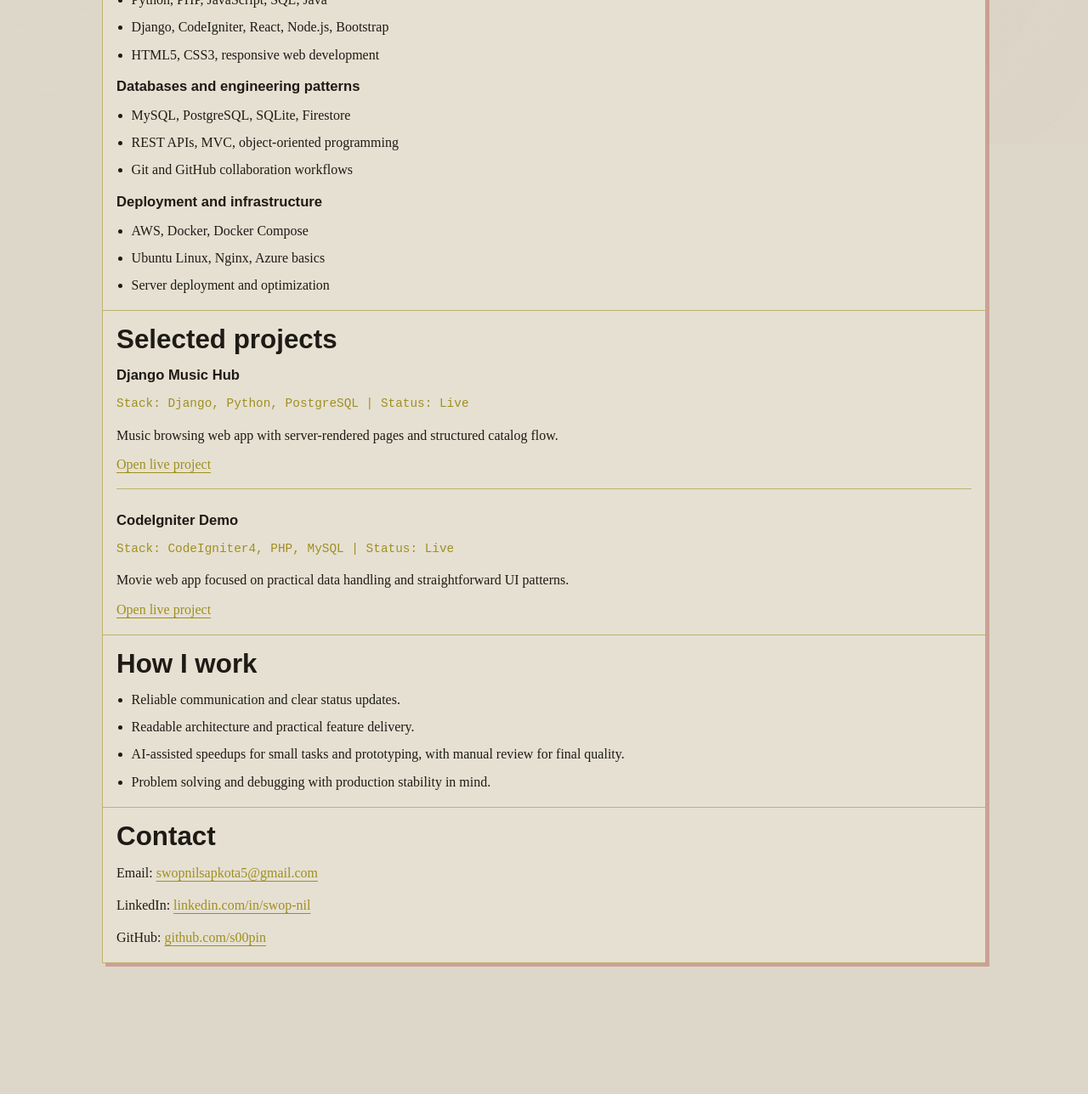
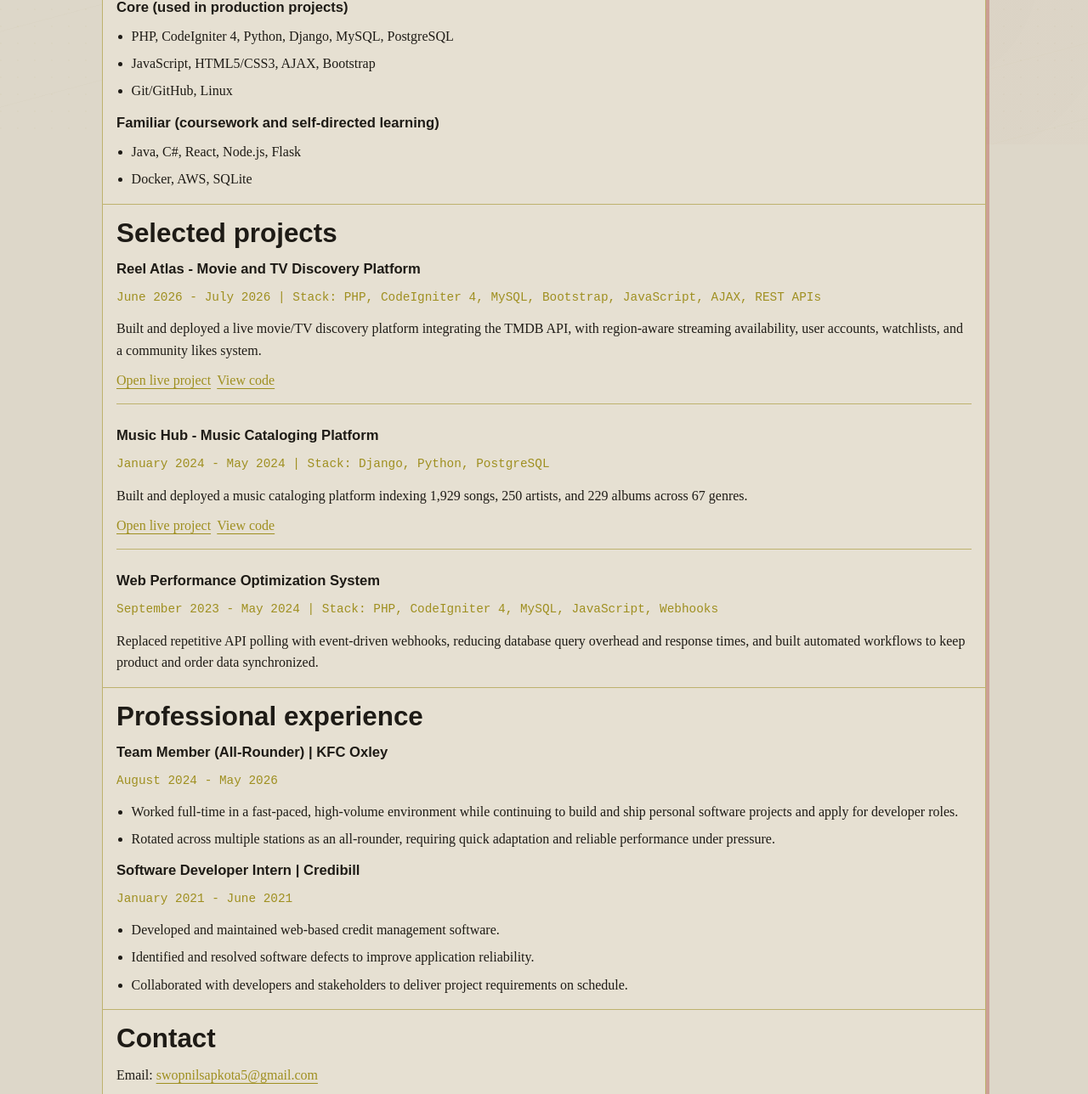
Before and after one commit to s00pin/s00pin, a plain HTML site: page info.html in a window 1280 px wide. Shown: the part 630-1918 px from the top of the page at 85% size. Before the commit the page ends 1802 px from the top, so only its background shows below. Drawn offline with Linux system fonts and the light colour scheme.

Commit message:
info
new info update

```diff
--- a/info.html
+++ b/info.html
@@ -38,41 +38,32 @@
       <header class="info-block">
         <p class="kicker">ALL INFO</p>
         <h1>Swopnil - detailed profile</h1>
-        <p>Full-stack developer focused on clean backend logic, practical frontend interfaces, and reliable deployments.</p>
-        <p class="meta-line">Location: Belgium | Availability: Full-time and freelance</p>
+        <p>Full-Stack Developer (BSc Hons Computing and Information Technology, University of Wolverhampton — Upper Second Class Honours) focused on building and deploying practical full-stack platforms end to end.</p>
+        <p class="meta-line">Location: Belgium | Availability: Available for Graduate Software Developer, Full-Stack Developer, Backend Developer, Web Developer, and Junior Software Engineer roles.</p>
       </header>
 
       <section class="info-block">
         <h2>Profile</h2>
-        <p>I build dependable web products with a strong focus on maintainability, readable code, and consistent delivery.</p>
+        <p>Built and deployed two live full-stack platforms end to end — a movie/TV discovery app integrating the TMDB API and a music catalog indexing nearly 2,000 tracks — covering authentication, relational data modelling, and third-party API integration.</p>
         <ul class="clean-list">
-          <li>Comfortable with backend architecture and frontend implementation.</li>
-          <li>Works well in both independent and team-based development.</li>
-          <li>Clear communication and practical execution are core working habits.</li>
+          <li>Currently expanding into TypeScript and React while applying for full-stack developer roles.</li>
+          <li>Comfortable using AI coding tools to move quickly, paired with manual review before anything ships.</li>
         </ul>
       </section>
 
       <section class="info-block">
         <h2>Technical skills</h2>
-        <h3>Languages and frameworks</h3>
+        <h3>Core (used in production projects)</h3>
         <ul class="clean-list">
-          <li>Python, PHP, JavaScript, SQL, Java</li>
-          <li>Django, CodeIgniter, React, Node.js, Bootstrap</li>
-          <li>HTML5, CSS3, responsive web development</li>
+          <li>PHP, CodeIgniter 4, Python, Django, MySQL, PostgreSQL</li>
+          <li>JavaScript, HTML5/CSS3, AJAX, Bootstrap</li>
+          <li>Git/GitHub, Linux</li>
         </ul>
 
-        <h3>Databases and engineering patterns</h3>
+        <h3>Familiar (coursework and self-directed learning)</h3>
         <ul class="clean-list">
-          <li>MySQL, PostgreSQL, SQLite, Firestore</li>
-          <li>REST APIs, MVC, object-oriented programming</li>
-          <li>Git and GitHub collaboration workflows</li>
-        </ul>
-
-        <h3>Deployment and infrastructure</h3>
-        <ul class="clean-list">
-          <li>AWS, Docker, Docker Compose</li>
-          <li>Ubuntu Linux, Nginx, Azure basics</li>
-          <li>Server deployment and optimization</li>
+          <li>Java, C#, React, Node.js, Flask</li>
+          <li>Docker, AWS, SQLite</li>
         </ul>
       </section>
 
@@ -80,31 +71,47 @@
         <h2>Selected projects</h2>
 
         <article class="project-card">
-          <h3>Django Music Hub</h3>
-          <p class="meta-line">Stack: Django, Python, PostgreSQL | Status: Live</p>
-          <p>Music browsing web app with server-rendered pages and structured catalog flow.</p>
+          <h3>Reel Atlas - Movie and TV Discovery Platform</h3>
+          <p class="meta-line">June 2026 - July 2026 | Stack: PHP, CodeIgniter 4, MySQL, Bootstrap, JavaScript, AJAX, REST APIs</p>
+          <p>Built and deployed a live movie/TV discovery platform integrating the TMDB API, with region-aware streaming availability, user accounts, watchlists, and a community likes system.</p>
           <div class="project-links">
-            <a href="https://music.swop-nil.com/" target="_blank" rel="noopener noreferrer">Open live project</a>
+            <a href="https://media.swop-nil.com/" target="_blank" rel="noopener noreferrer">Open live project</a>
+            <a href="https://github.com/s00pin/project24_2" target="_blank" rel="noopener noreferrer">View code</a>
           </div>
         </article>
 
         <article class="project-card">
-          <h3>CodeIgniter Demo</h3>
-          <p class="meta-line">Stack: CodeIgniter4, PHP, MySQL | Status: Live</p>
-          <p>Movie web app focused on practical data handling and straightforward UI patterns.</p>
+          <h3>Music Hub - Music Cataloging Platform</h3>
+          <p class="meta-line">January 2024 - May 2024 | Stack: Django, Python, PostgreSQL</p>
+          <p>Built and deployed a music cataloging platform indexing 1,929 songs, 250 artists, and 229 albums across 67 genres.</p>
           <div class="project-links">
-            <a href="https://media.swop-nil.com/" target="_blank" rel="noopener noreferrer">Open live project</a>
+            <a href="https://music.swop-nil.com/" target="_blank" rel="noopener noreferrer">Open live project</a>
+            <a href="https://github.com/s00pin/music_hub" target="_blank" rel="noopener noreferrer">View code</a>
           </div>
+        </article>
+
+        <article class="project-card">
+          <h3>Web Performance Optimization System</h3>
+          <p class="meta-line">September 2023 - May 2024 | Stack: PHP, CodeIgniter 4, MySQL, JavaScript, Webhooks</p>
+          <p>Replaced repetitive API polling with event-driven webhooks, reducing database query overhead and response times, and built automated workflows to keep product and order data synchronized.</p>
         </article>
       </section>
 
       <section class="info-block">
-        <h2>How I work</h2>
+        <h2>Professional experience</h2>
+        <h3>Team Member (All-Rounder) | KFC Oxley</h3>
+        <p class="meta-line">August 2024 - May 2026</p>
         <ul class="clean-list">
-          <li>Reliable communication and clear status updates.</li>
-          <li>Readable architecture and practical feature delivery.</li>
-          <li>AI-assisted speedups for small tasks and prototyping, with manual review for final quality.</li>
-          <li>Problem solving and debugging with production stability in mind.</li>
+          <li>Worked full-time in a fast-paced, high-volume environment while continuing to build and ship personal software projects and apply for developer roles.</li>
+          <li>Rotated across multiple stations as an all-rounder, requiring quick adaptation and reliable performance under pressure.</li>
+        </ul>
+
+        <h3>Software Developer Intern | Credibill</h3>
+        <p class="meta-line">January 2021 - June 2021</p>
+        <ul class="clean-list">
+          <li>Developed and maintained web-based credit management software.</li>
+          <li>Identified and resolved software defects to improve application reliability.</li>
+          <li>Collaborated with developers and stakeholders to deliver project requirements on schedule.</li>
         </ul>
       </section>
 
@@ -113,7 +120,6 @@
         <p>Email: <a href="mailto:swopnilsapkota5@gmail.com">swopnilsapkota5@gmail.com</a></p>
         <p>LinkedIn: <a href="https://www.linkedin.com/in/swop-nil" target="_blank" rel="noopener noreferrer">linkedin.com/in/swop-nil</a></p>
         <p>GitHub: <a href="https://github.com/s00pin" target="_blank" rel="noopener noreferrer">github.com/s00pin</a></p>
-
       </section>
     </section>
   </main>
```
Also changed, not shown: index.html (+7 -7 lines).
